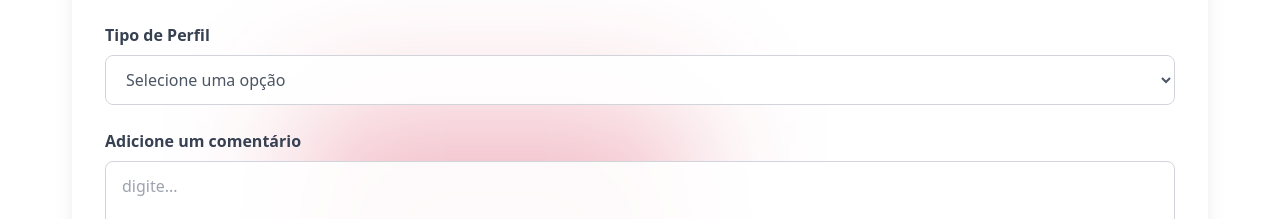
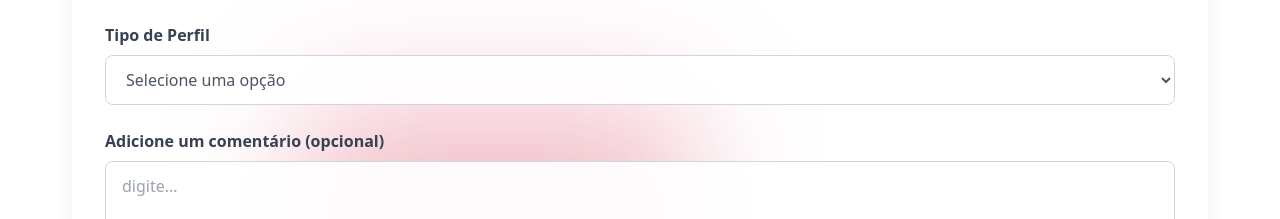
Before and after one commit to ndhambii/mozmerch.store, a plain HTML site: page index.html in a window 1280 px wide. Shown: the part 1870-2089 px from the top of the page. Drawn offline with nearby package versions, Linux system fonts and the light colour scheme; files whose address does not match are found by name.

Commit message:
add 'opcional'

```diff
--- a/index.html
+++ b/index.html
@@ -334,7 +334,7 @@
 
 				<div class="mt-6">
 				  <label class="block text-gray-700 font-semibold mb-2"
-					>Adicione um comentário</label
+					>Adicione um comentário (opcional)</label
 				  >
                   <textarea
                     id="waitlist-comment"
```
